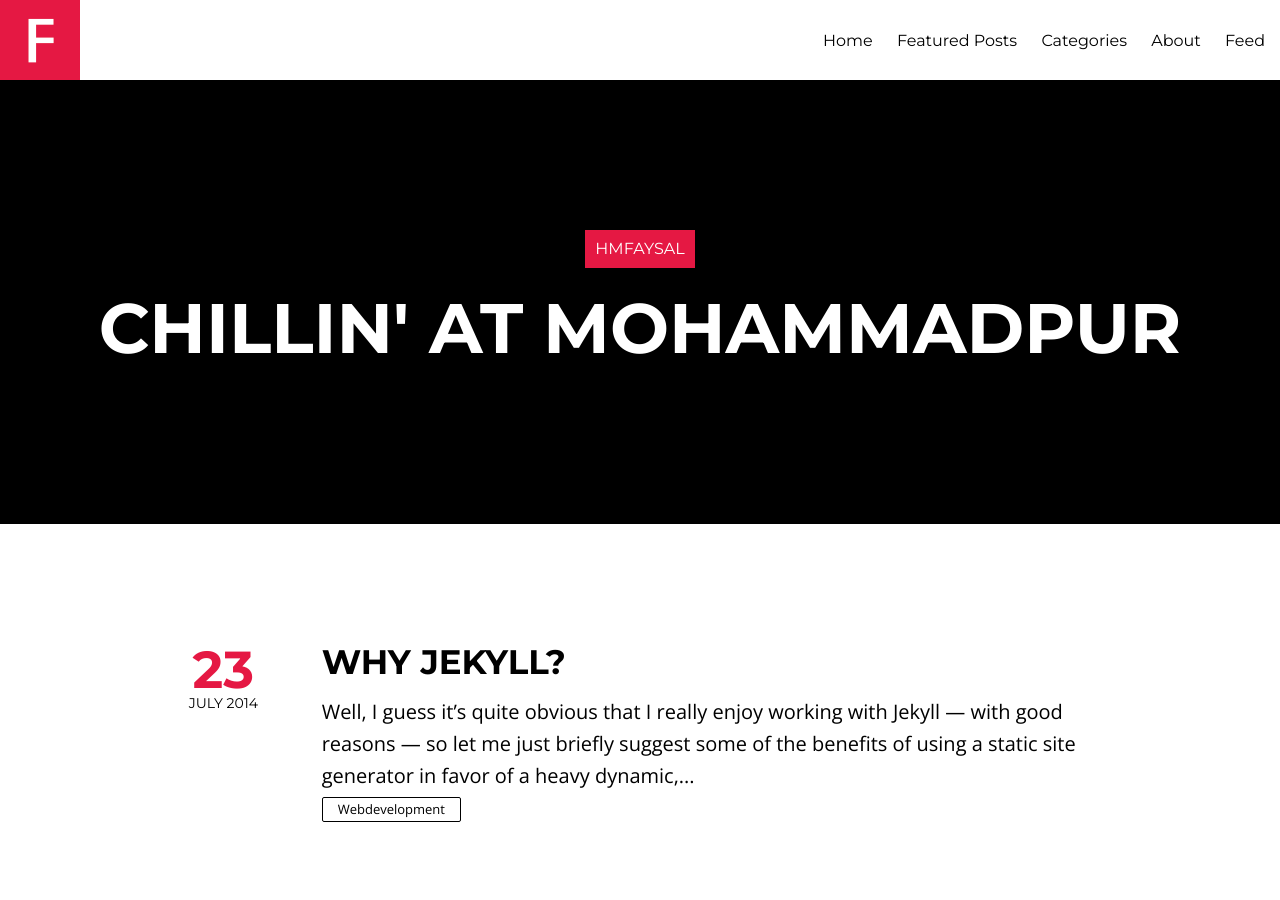
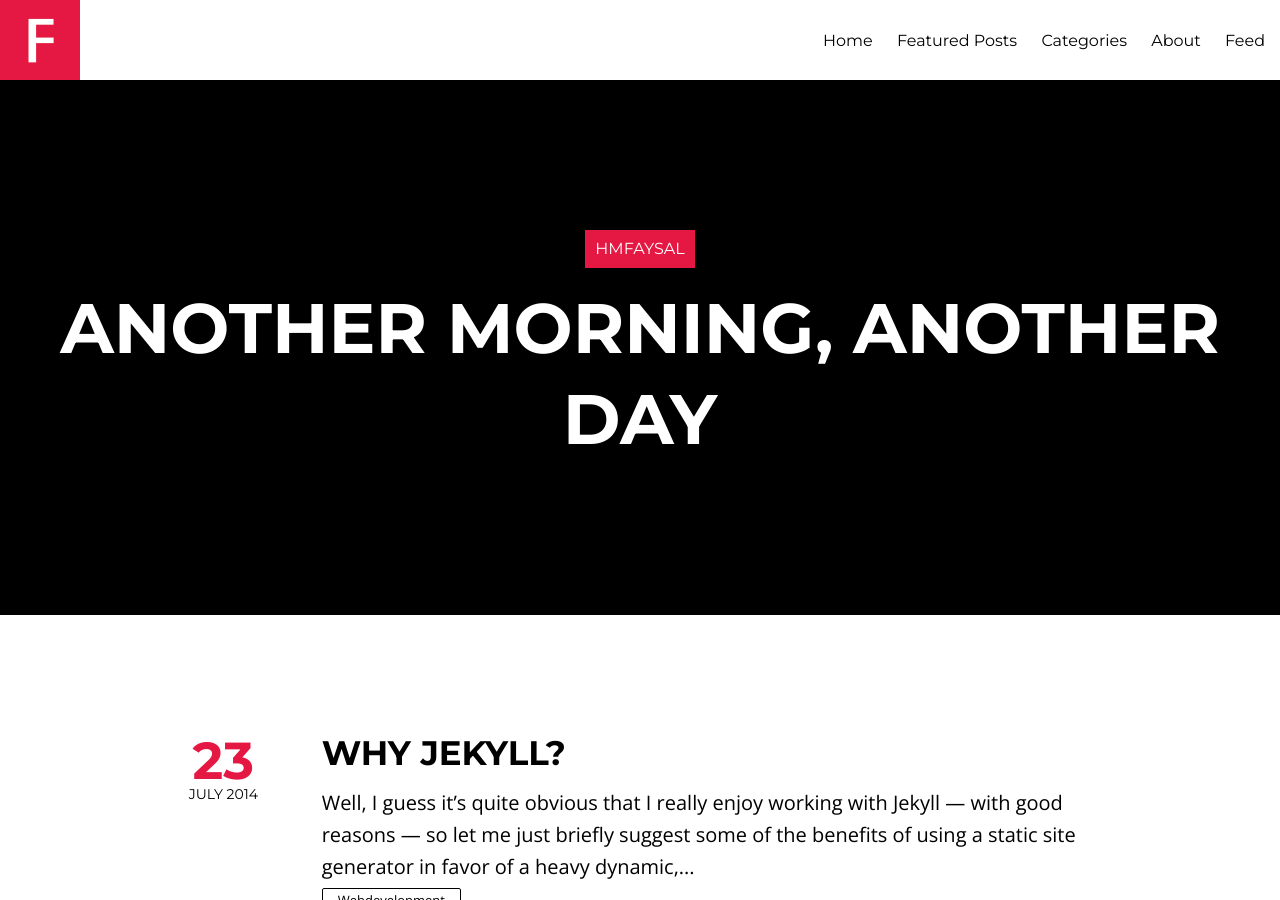
Before and after one commit to electricalengineer/electricalengineer.github.io, a Jekyll site: the page built from index.html, in a window 1280 px wide and 900 px high. Built offline with Jekyll 4.4.1, drawn with Linux system fonts in a browser that asks for light colours; nearby versions of some CDN libraries; the list of posts is cut into pages by our own code.

Commit message:
rakefile update

```diff
--- a/_config.yml
+++ b/_config.yml
@@ -1,5 +1,5 @@
 title:            HMFAYSAL
-description:      "Chillin' at Mohammadpur"
+description:      "Another Morning, Another Day"
 logo:             logo.png
 disqus_shortname: hmfaysal
 share:            true
```
Also changed, not shown: 1 other file.
